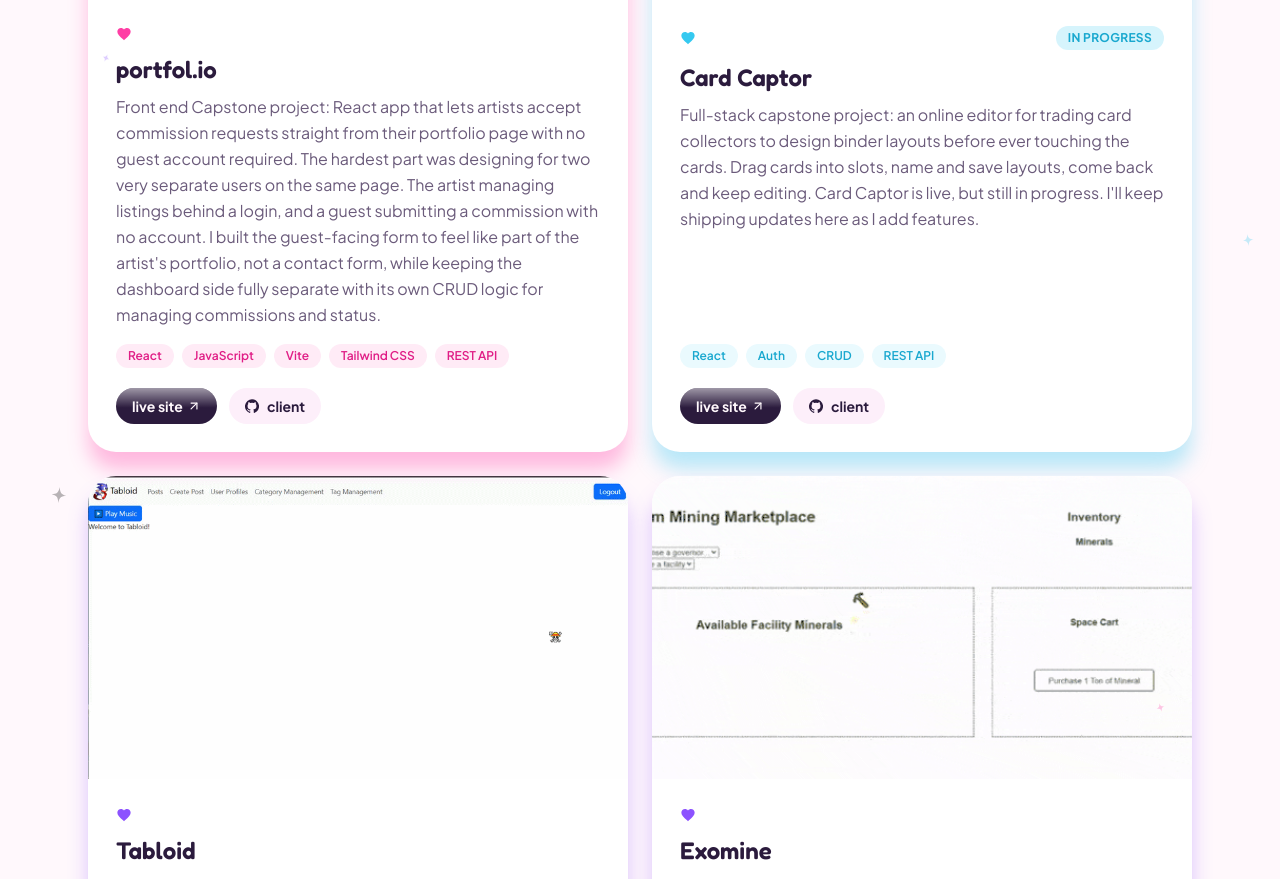
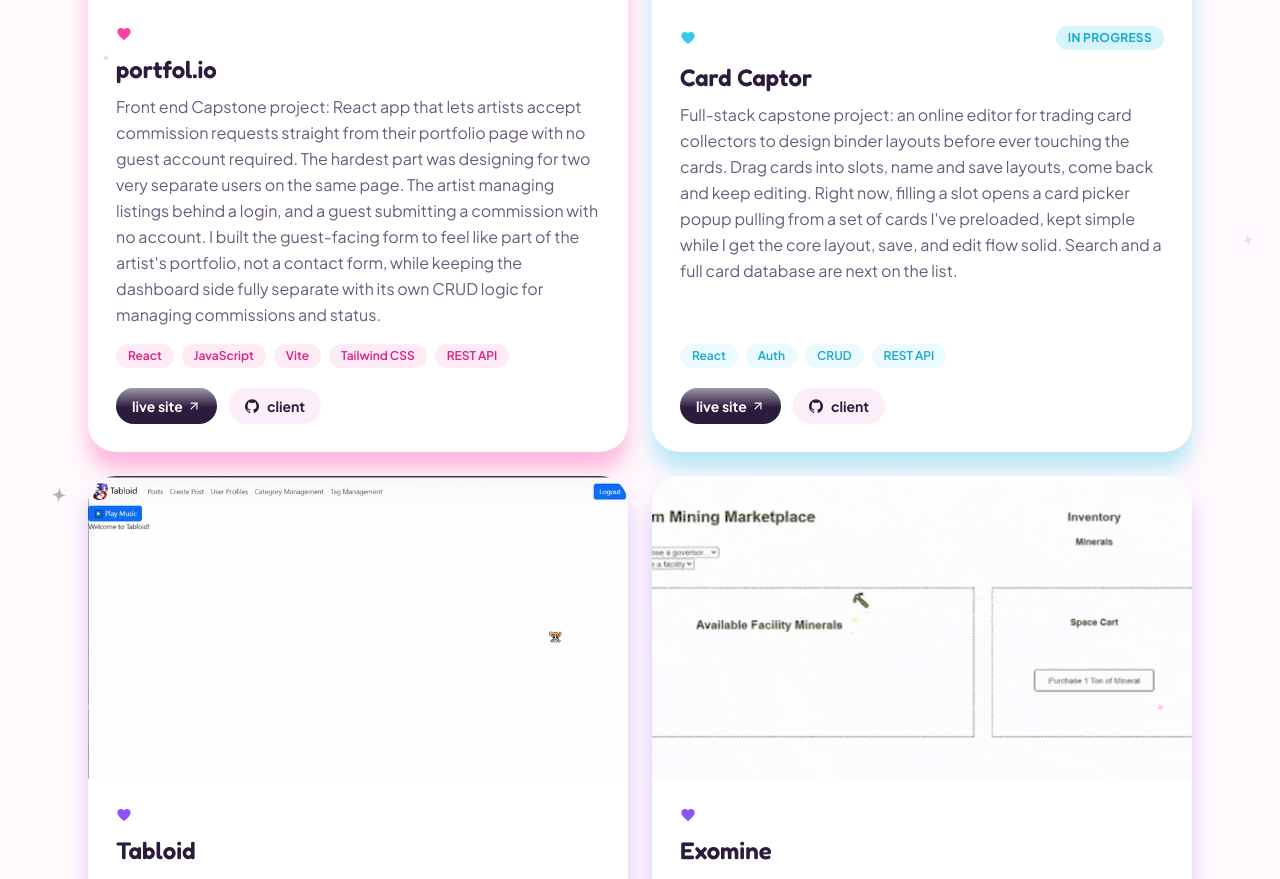
Before and after one commit to judeottilie-tech/experience, a React (Vite) app: page / in a window 1280 px wide. Shown: the part 1675-2554 px from the top of the page. Built offline with nearby package versions, Linux system fonts and the light colour scheme.

Commit message:
Rework CardCaptor description to mirror portfol.io format

```diff
--- a/src/data/content.js
+++ b/src/data/content.js
@@ -100,7 +100,7 @@ export const projects = [
     status: 'in progress',
     description:
       [ "Full-stack capstone project: an online editor for trading card collectors to design binder layouts before ever touching the cards. Drag cards into slots, name and save layouts, come back and keep editing.",
-      " Card Captor is live, but still in progress. I'll keep shipping updates here as I add features." ],
+      " Right now, filling a slot opens a card picker popup pulling from a set of cards I've preloaded, kept simple while I get the core layout, save, and edit flow solid. Search and a full card database are next on the list." ],
     tags: ['React', 'Auth', 'CRUD', 'REST API'],
     github: 'https://github.com/judeottilie-tech/CardCaptor',
     live: 'https://cardcaptor.vercel.app/',
```
